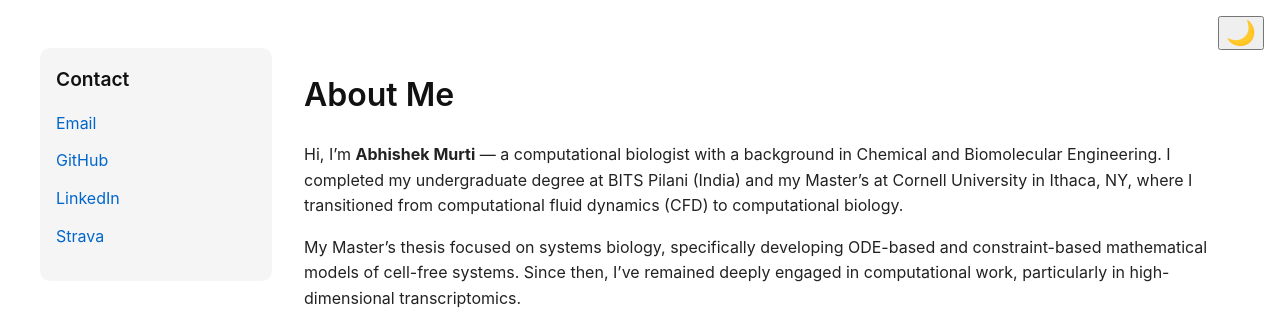
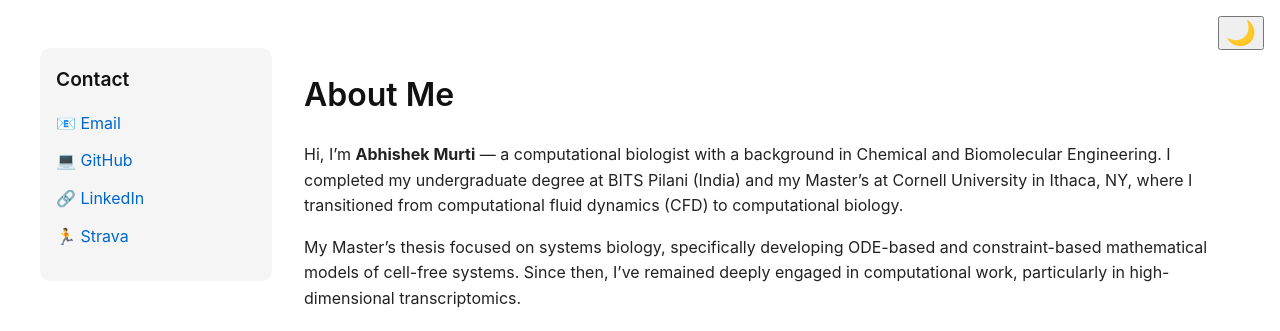
Before and after one commit to murti-abhishek/murti-abhishek.github.io, a Jekyll site: the page built from index.md, in a window 1280 px wide. Shown: the top 331 px of the page. Built offline with Jekyll 4.4.1, drawn with Linux system fonts in a browser that asks for light colours; our own code applies the rules of GitHub Pages for plain Markdown files.

```diff
--- a/_layouts/default.html
+++ b/_layouts/default.html
@@ -23,10 +23,10 @@
     <aside class="sidebar">
       <h2>Contact</h2>
       <ul>
-        <li><a href="mailto:murtiabhishek@gmail.com">Email</a></li>
-        <li><a href="https://github.com/murti-abhishek" target="_blank">GitHub</a></li>
-        <li><a href="https://linkedin.com/in/abhishek-murti" target="_blank">LinkedIn</a></li>
-        <li><a href="https://www.strava.com/athletes/84323856" target="_blank">Strava</a></li>
+        <li><a href="mailto:murtiabhishek@gmail.com">📧 Email</a></li>
+        <li><a href="https://github.com/murti-abhishek" target="_blank">💻 GitHub</a></li>
+        <li><a href="https://linkedin.com/in/abhishek-murti" target="_blank">🔗 LinkedIn</a></li>
+        <li><a href="https://www.strava.com/athletes/84323856" target="_blank">🏃 Strava</a></li>
       </ul>
     </aside>
 
```
